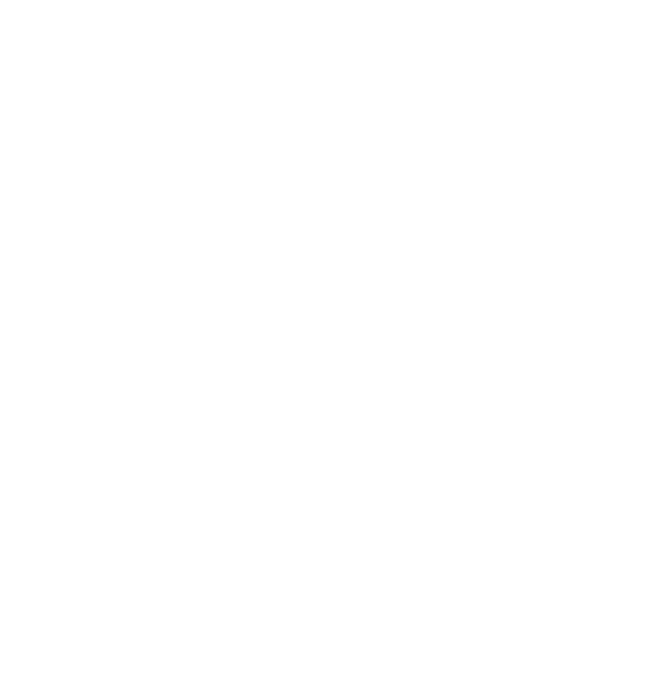
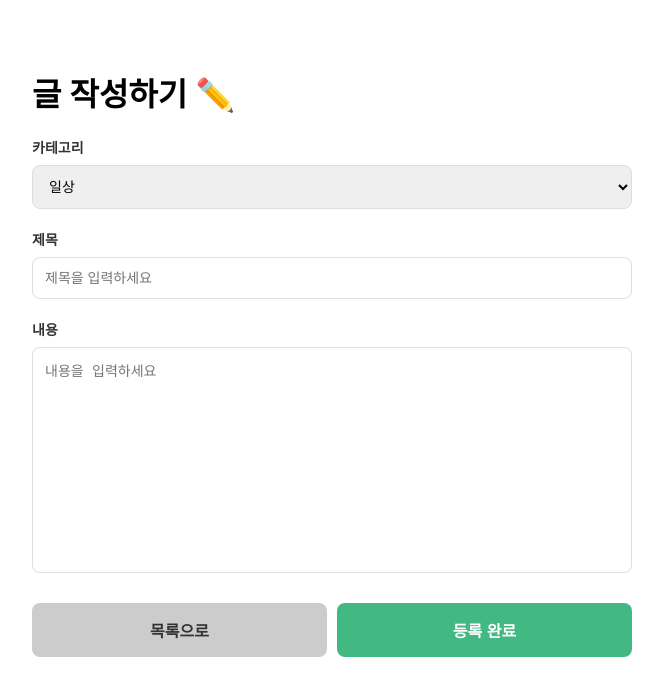
Before and after one commit to bbosick123/blog-project, a Vue app: page /write in a window 1280 px wide. Before the commit this address had no page. Shown: the top 696 px of the page, without its empty margins (308-971 px from the left). Built offline with nearby package versions, Linux system fonts and the light colour scheme.

Commit message:
글쓰기 추가
글쓰기 추가

```diff
--- a/src/router/index.js
+++ b/src/router/index.js
@@ -1,5 +1,6 @@
 import { createRouter, createWebHistory } from 'vue-router'
 import HomeView from '../views/HomeView.vue'
+import WriteView from '../views/WriteView.vue'
 
 const router = createRouter({
   history: createWebHistory(import.meta.env.BASE_URL),
@@ -9,6 +10,11 @@
       name: 'home',
       component: HomeView,
     },
+    {
+      path: '/write', // 👈 경로 추가
+      name: 'write',
+      component: WriteView,
+    },
   ],
 })
 
--- a/src/stores/posts.js
+++ b/src/stores/posts.js
@@ -2,6 +2,7 @@
 import { defineStore } from 'pinia'
 
 export const usePostStore = defineStore('post', () => {
+  // 1. 블로그 글 데이터 (목업 데이터)
   const posts = ref([
     {
       id: 1,
@@ -26,5 +27,18 @@
     },
   ])
 
-  return { posts }
+  // 2. 글 등록하는 함수 (Action)
+  const addPost = (newPost) => {
+    const id = Date.now()
+    posts.value.push({
+      id,
+      title: newPost.title,
+      content: newPost.content,
+      category: newPost.category,
+      views: 0,
+    })
+  }
+
+  // ⭐ 중요: 만든 함수(addPost)를 밖으로 꼭 내보내줘야 해!
+  return { posts, addPost }
 })
--- a/src/views/HomeView.vue
+++ b/src/views/HomeView.vue
@@ -6,10 +6,13 @@
 
 <template>
   <main>
-    <h1>용식's 블로그</h1>
+    <div class="header">
+      <h1>용식's 블로그</h1>
+      <button class="btn-write" @click="$router.push({ name: 'write' })">글쓰기</button>
+    </div>
 
     <ul>
-      <li v-for="post in store.posts" :key="post.id">
+      <li v-for="post in store.posts" :key="post.id" @click="$router.push(`/post/${post.id}`)">
         <span class="category">{{ post.category }}</span>
         <h3>{{ post.title }}</h3>
         <p>{{ post.content }}</p>
@@ -20,6 +23,27 @@
 </template>
 
 <style scoped>
+/* 👇 헤더와 글쓰기 버튼 스타일 추가 */
+.header {
+  display: flex;
+  justify-content: space-between;
+  align-items: center;
+  margin-bottom: 20px;
+}
+.btn-write {
+  background-color: #333;
+  color: white;
+  padding: 8px 15px;
+  border: none;
+  border-radius: 5px;
+  cursor: pointer;
+  font-weight: bold;
+}
+.btn-write:hover {
+  background-color: #555;
+}
+
+/* 아래는 기존 스타일 유지 */
 ul {
   padding: 0;
 }
@@ -29,6 +53,11 @@
   padding: 20px;
   margin-bottom: 15px;
   border-radius: 10px;
+  cursor: pointer;
+  transition: background 0.2s;
+}
+li:hover {
+  background-color: #f9f9f9;
 }
 .category {
   background: #eee;
--- /dev/null
+++ b/src/views/WriteView.vue
@@ -0,0 +1,133 @@
+<script setup>
+import { ref } from 'vue'
+import { usePostStore } from '@/stores/posts'
+import { useRouter } from 'vue-router'
+
+const store = usePostStore()
+const router = useRouter()
+
+const title = ref('')
+const content = ref('')
+const category = ref('일상')
+
+// 등록 완료 버튼
+const submitPost = () => {
+  if (!title.value || !content.value) {
+    alert('제목과 내용을 입력해주세요.')
+    return
+  }
+
+  store.addPost({
+    title: title.value,
+    content: content.value,
+    category: category.value,
+  })
+
+  // ✅ 정석: 이름으로 이동 (Home으로)
+  router.push({ name: 'home' })
+}
+
+// 취소(목록으로) 버튼 함수
+const goBack = () => {
+  // ✅ 정석: 이름으로 이동
+  router.push({ name: 'home' })
+}
+</script>
+
+<template>
+  <div>
+    <h1>글 작성하기 ✏️</h1>
+
+    <div class="form-wrapper">
+      <div class="form-item">
+        <label>카테고리</label>
+        <select v-model="category">
+          <option>일상</option>
+          <option>취업</option>
+          <option>공부</option>
+          <option>잡담</option>
+        </select>
+      </div>
+
+      <div class="form-item">
+        <label>제목</label>
+        <input type="text" v-model="title" placeholder="제목을 입력하세요" />
+      </div>
+
+      <div class="form-item">
+        <label>내용</label>
+        <textarea v-model="content" placeholder="내용을 입력하세요"></textarea>
+      </div>
+
+      <div class="btn-group">
+        <button class="btn-cancel" @click="goBack">목록으로</button>
+        <button class="btn-submit" @click="submitPost">등록 완료</button>
+      </div>
+    </div>
+  </div>
+</template>
+
+<style scoped>
+.form-wrapper {
+  display: flex;
+  flex-direction: column;
+  gap: 20px;
+  margin-top: 20px;
+}
+.form-item {
+  display: flex;
+  flex-direction: column;
+  gap: 8px;
+}
+label {
+  font-weight: bold;
+  font-size: 14px;
+  color: #333;
+}
+input,
+select,
+textarea {
+  padding: 12px;
+  border: 1px solid #ddd;
+  border-radius: 8px;
+  font-size: 14px;
+}
+textarea {
+  height: 200px;
+  resize: none;
+}
+
+/* 버튼들을 가로로 배치하기 위한 그룹 */
+.btn-group {
+  display: flex;
+  gap: 10px; /* 버튼 사이 간격 */
+  margin-top: 10px;
+}
+
+/* 공통 버튼 스타일 */
+button {
+  flex: 1; /* 반반씩 꽉 차게 */
+  padding: 15px;
+  border: none;
+  border-radius: 8px;
+  font-size: 16px;
+  font-weight: bold;
+  cursor: pointer;
+  transition: opacity 0.2s;
+}
+button:hover {
+  opacity: 0.8;
+}
+
+/* 취소 버튼 색상 */
+.btn-cancel {
+  background-color: #ccc;
+  color: #333;
+}
+
+/* 등록 버튼 색상 */
+.btn-submit {
+  background-color: #42b883;
+  color: white;
+}
+</style>
```
